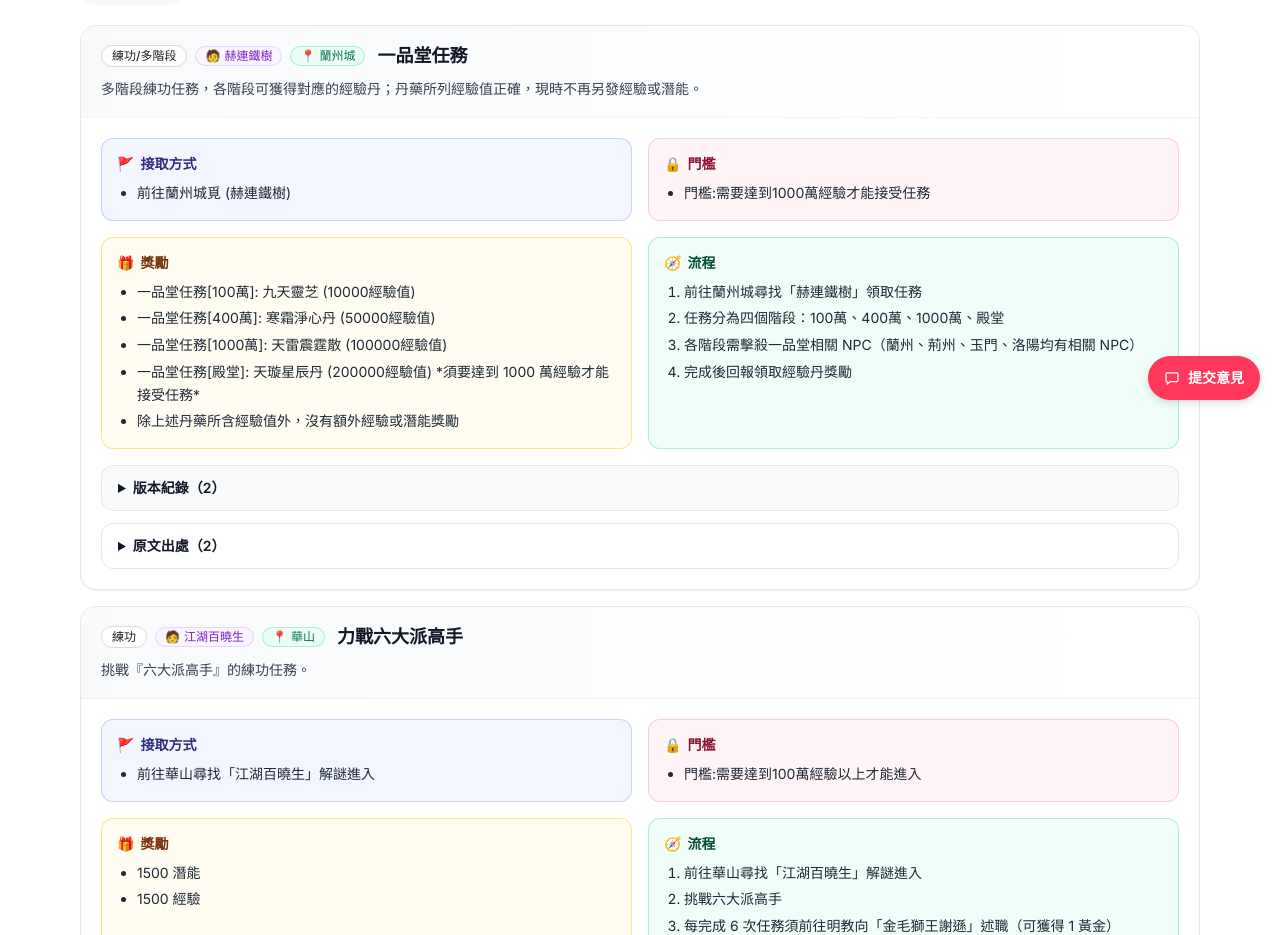
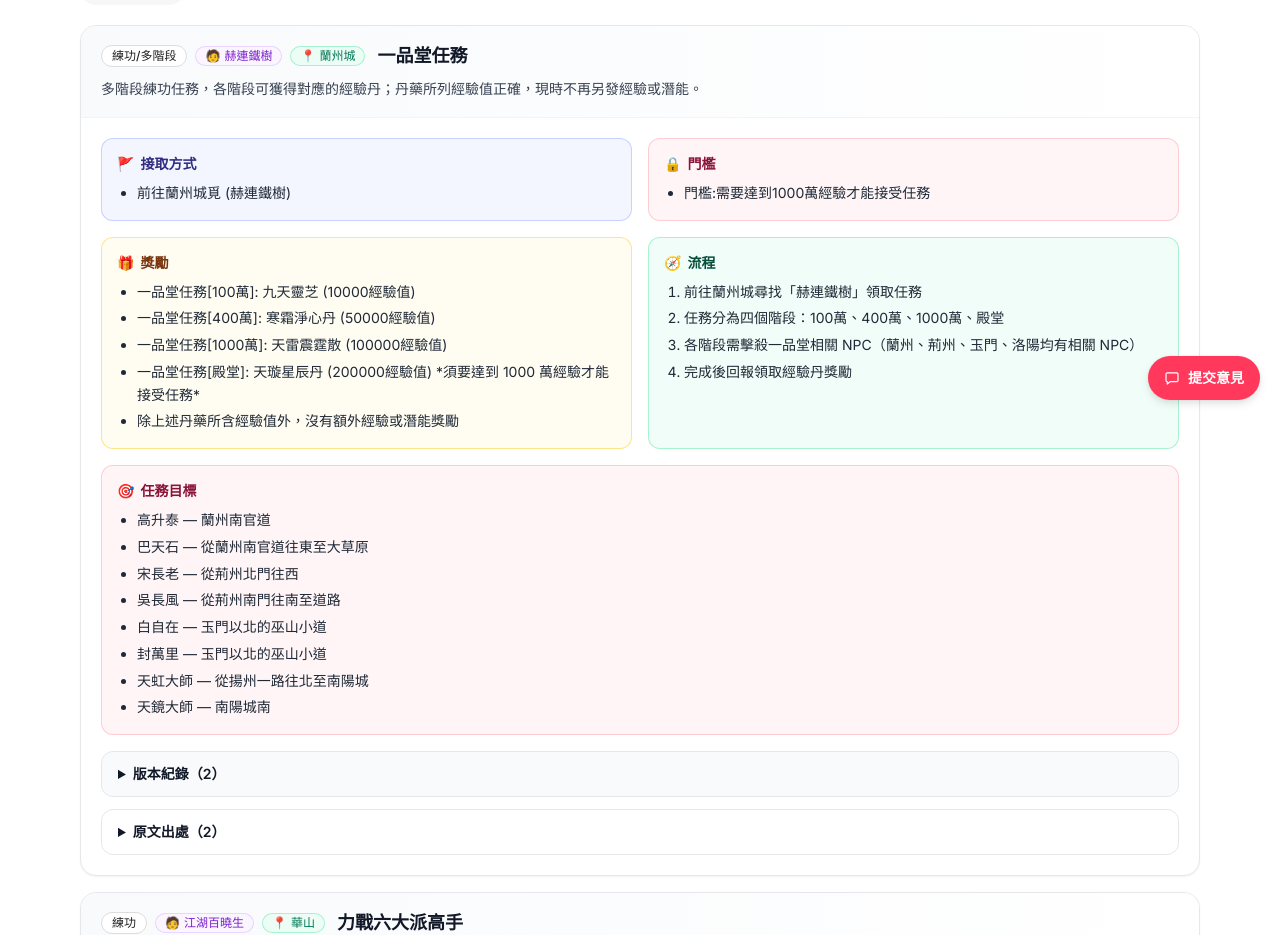
Before and after one commit to s92225/jhdb, a Next.js app: page /guides/quests in a window 1280 px wide. Shown: the part 380-1315 px from the top of the page. Built offline with nearby package versions, Linux system fonts and the light colour scheme.

Commit message:
feat: add 一品堂 target locations

```diff
--- a/app/guides/quests/page.tsx
+++ b/app/guides/quests/page.tsx
@@ -44,6 +44,7 @@ type IntegratedQuest = {
   accept?: any // 接取方式 (string[] | {text}[] | string)
   requirements?: any
   rewards?: any
+  targets?: any
   workflow?: any // 流程
   notes?: any
   // alternative schema fields
@@ -275,6 +276,7 @@ export default function QuestsPage() {
       q.summary,
       q.giver,
       q.location,
+      ...(Array.isArray(q.targets) ? (q.targets as any[]).map((x) => stringifyItem(x) ?? '') : []),
       ...(Array.isArray(q.workflow) ? (q.workflow as any[]).map((x) => stringifyItem(x) ?? '') : []),
     ]
       .filter(Boolean)
@@ -346,6 +348,7 @@ function QuestCard({ q }: { q: IntegratedQuest }) {
 
   const requirements = arr(q.requirements)
   const rewards = arr(q.rewards)
+  const targets = arr(q.targets)
   const workflow = arr(q.workflow ?? q.steps)
   const notes = arr(q.notes)
   const versionNotes = Array.isArray(q.versionNotes) ? q.versionNotes : []
@@ -405,6 +408,16 @@ function QuestCard({ q }: { q: IntegratedQuest }) {
             ordered
             emptyHint="未提及"
           />
+          {targets.length ? (
+            <div className="md:col-span-2">
+              <Section
+                title="任務目標"
+                icon="🎯"
+                tone="rose"
+                items={targets}
+              />
+            </div>
+          ) : null}
         </div>
 
         {q.blackwoodToken ? (
--- a/data/quests_guide.json
+++ b/data/quests_guide.json
@@ -182,6 +182,7 @@
       { "label": "任務定位", "text": "中後期重要任務線，依玩家經驗值分為多個層次。" },
       { "label": "接取方式", "text": "前往蘭州城，找赫連鐵樹接取任務。文件提到相關 NPC 分布於蘭州、荊州、玉門鎮、洛陽。" },
       { "label": "任務內容", "text": "屬於一品堂體系的連續任務，依玩家經驗值進入不同階段。具體擊殺與步驟流程文件未完整列出。" },
+      { "label": "任務目標", "text": "高升泰—蘭州南官道；巴天石—從蘭州南官道往東至大草原；宋長老—從荊州北門往西；吳長風—從荊州南門往南至道路；白自在、封萬里—玉門以北的巫山小道；天虹大師—從揚州一路往北至南陽城；天鏡大師—南陽城南。" },
       { "label": "接取門檻", "text": "文件提到任務分為多個階段；最高階「殿堂」需達到約 1000 萬經驗。" },
       { "label": "任務獎勵", "text": "各階段丹藥所列經驗值正確；除丹藥所含經驗值外，現時沒有額外經驗或潛能獎勵。" }
     ],
--- a/data/quests_integrated.json
+++ b/data/quests_integrated.json
@@ -35,6 +35,16 @@
         "一品堂任務[1000萬]: 天雷震霆散 (100000經驗值)",
         "一品堂任務[殿堂]: 天璇星辰丹 (200000經驗值) *須要達到 1000 萬經驗才能接受任務*",
         "除上述丹藥所含經驗值外，沒有額外經驗或潛能獎勵"
+      ],
+      "targets": [
+        "高升泰 — 蘭州南官道",
+        "巴天石 — 從蘭州南官道往東至大草原",
+        "宋長老 — 從荊州北門往西",
+        "吳長風 — 從荊州南門往南至道路",
+        "白自在 — 玉門以北的巫山小道",
+        "封萬里 — 玉門以北的巫山小道",
+        "天虹大師 — 從揚州一路往北至南陽城",
+        "天鏡大師 — 南陽城南"
       ],
       "workflow": [
         "前往蘭州城尋找「赫連鐵樹」領取任務",
```
